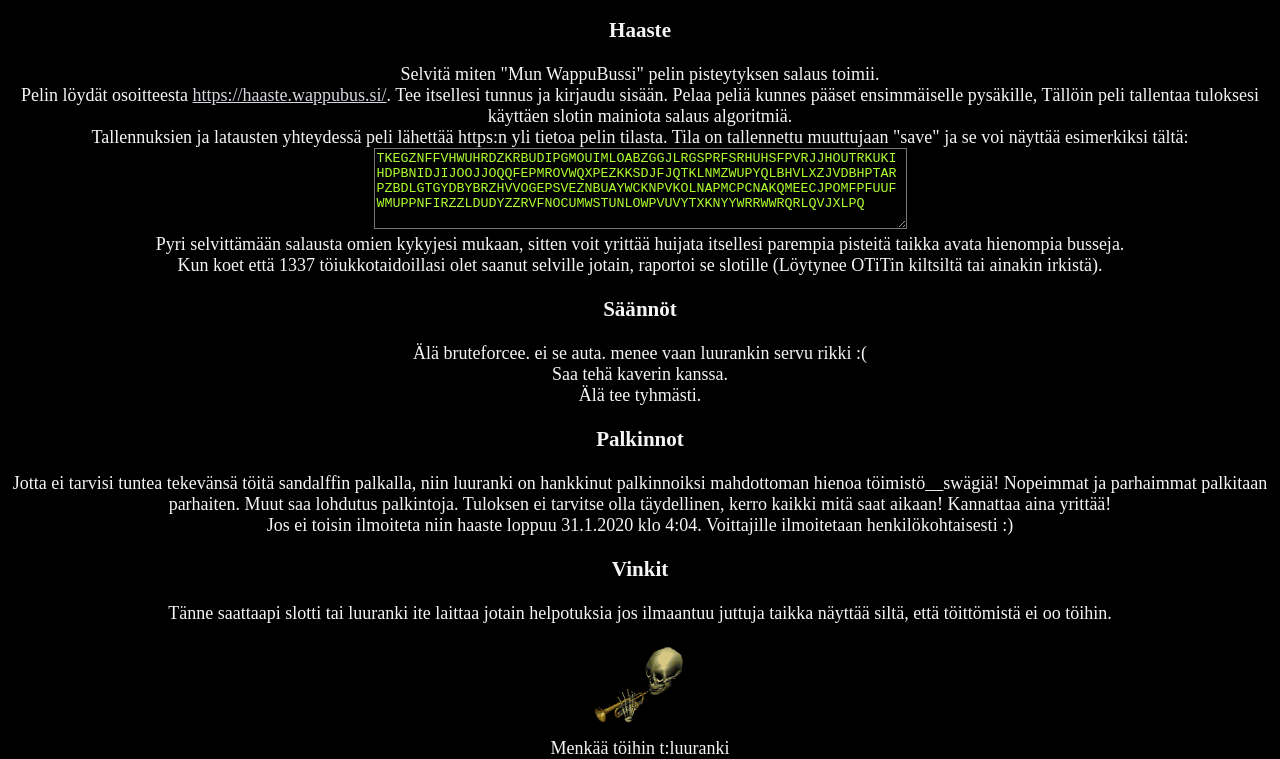
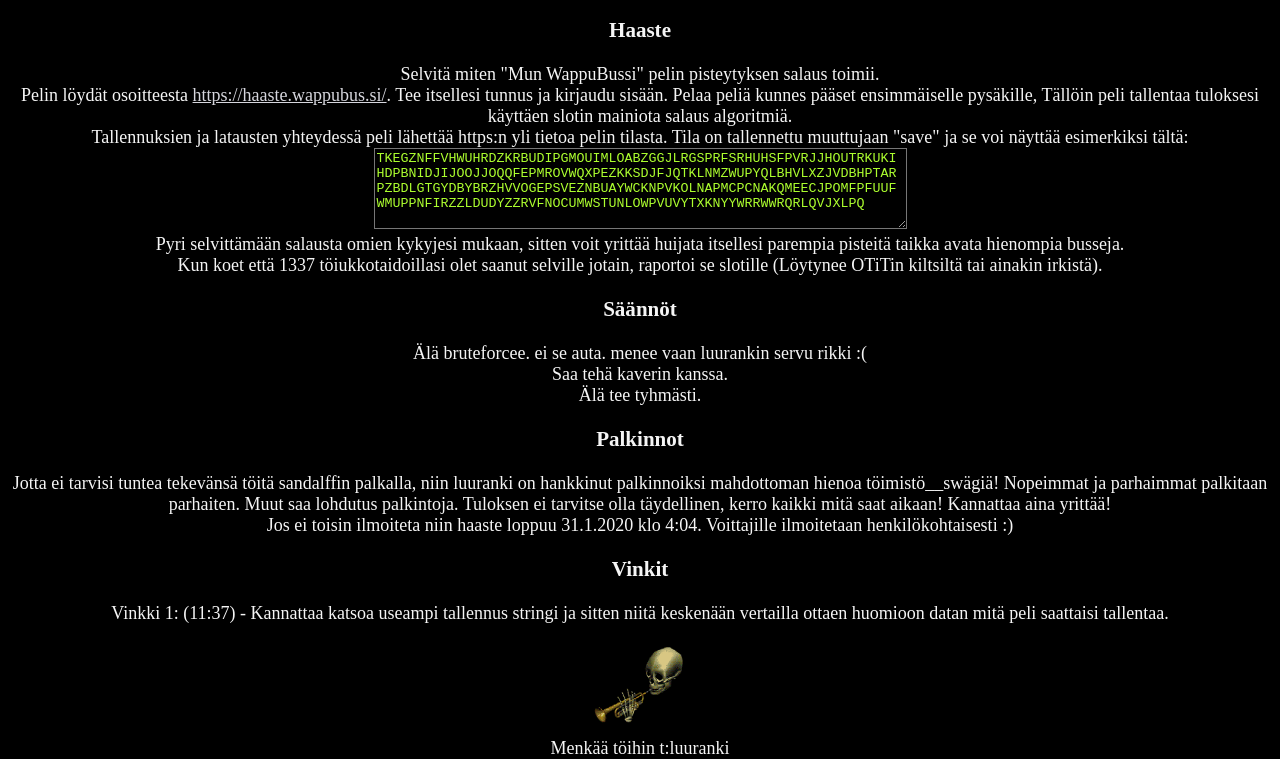
Before and after one commit to toimisto/toimisto.github.io, a plain HTML site: page pesti2020.html in a window 1280 px wide. Shown: the part 499-1258 px from the top of the page. Drawn offline with Linux system fonts and the light colour scheme.

Commit message:
added first hint

```diff
--- a/pesti2020.html
+++ b/pesti2020.html
@@ -75,7 +75,7 @@ TKEGZNFFVHWUHRDZKRBUDIPGMOUIMLOABZGGJLRGSPRFSRHUHSFPVRJJHOUTRKUKIHDPBNIDJIJOOJJO
 </p>
 <h3>Vinkit</h3>
 <p>
-    Tänne saattaapi slotti tai luuranki ite laittaa jotain helpotuksia jos ilmaantuu juttuja taikka näyttää siltä, että töittömistä ei oo töihin.
+    Vinkki 1: (11:37) - Kannattaa katsoa useampi tallennus stringi ja sitten niitä keskenään vertailla ottaen huomioon datan mitä peli saattaisi tallentaa.
 </p>
     <img class="doot" src="doot.gif"><br>
 Menkää töihin t:luuranki
```
